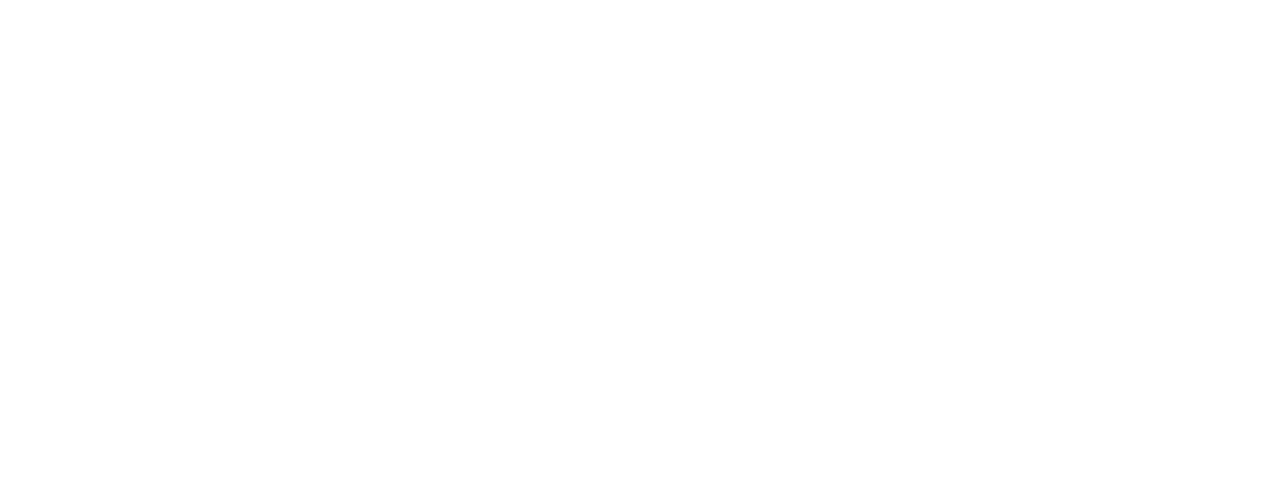
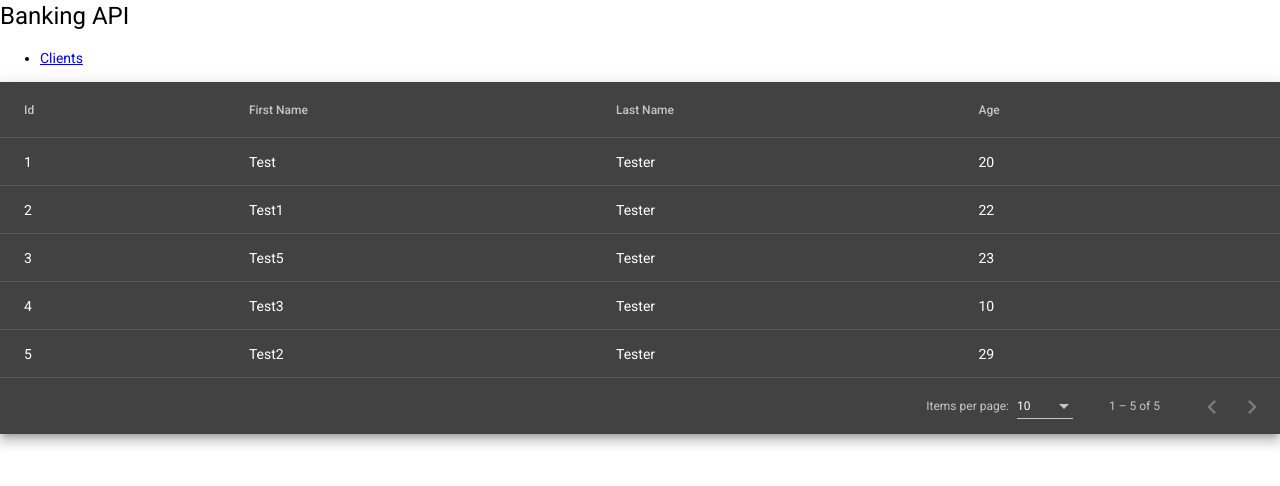
Before and after one commit to java-gcp-220228/john-revature, an Angular app in the folder ui/: page /clients in a window 1280 px wide. Before the commit this address led to /. Shown: the top 486 px of the page. Built offline with nearby package versions, Linux system fonts and the light colour scheme.

Commit message:
add prelim client component

```diff
--- a/ui/package.json
+++ b/ui/package.json
@@ -20,7 +20,9 @@
     "@angular/platform-browser": "~13.2.0",
     "@angular/platform-browser-dynamic": "~13.2.0",
     "@angular/router": "~13.2.0",
+    "navigation": "^6.0.0",
     "rxjs": "~7.5.0",
+    "table": "^6.8.0",
     "tslib": "^2.3.0",
     "zone.js": "~0.11.4"
   },
@@ -32,8 +34,8 @@
     "@types/node": "^12.11.1",
     "jasmine-core": "~4.0.0",
     "karma": "~6.3.0",
+    "karma-coverage": "~2.1.0",
     "karma-firefox-launcher": "~2.1.2",
-    "karma-coverage": "~2.1.0",
     "karma-jasmine": "~4.0.0",
     "karma-jasmine-html-reporter": "~1.7.0",
     "typescript": "~4.5.2"
--- a/ui/src/app/app-routing.module.ts
+++ b/ui/src/app/app-routing.module.ts
@@ -1,7 +1,10 @@
 import { NgModule } from '@angular/core';
 import { RouterModule, Routes } from '@angular/router';
+import { ClientComponent } from './client/client.component';
 
-const routes: Routes = [];
+const routes: Routes = [
+  { path: 'clients', component: ClientComponent}
+];
 
 @NgModule({
   imports: [RouterModule.forRoot(routes)],
--- a/ui/src/app/app.component.html
+++ b/ui/src/app/app.component.html
@@ -1,2 +1,7 @@
-
+<h1>Banking API</h1>
+<nav>
+  <ul>
+    <li><a routerLink="clients">Clients</a></li>
+  </ul>
+</nav>
 <router-outlet></router-outlet>
--- /dev/null
+++ b/ui/src/app/client/client-datasource.ts
@@ -0,0 +1,99 @@
+import { DataSource } from '@angular/cdk/collections';
+import { MatPaginator } from '@angular/material/paginator';
+import { MatSort } from '@angular/material/sort';
+import { map } from 'rxjs/operators';
+import { Observable, of as observableOf, merge } from 'rxjs';
+
+export interface ClientItem {
+  firstName: string;
+  lastName: string;
+  age: number;
+  id: number;
+}
+
+
+export const EXAMPLE_DATA = [
+  { id: 1, firstName:'Test', lastName: "Tester", age: 20 },
+  { id: 2, firstName:'Test1', lastName: "Tester", age: 22 },
+  { id: 3, firstName:'Test5', lastName: "Tester", age: 23 },
+  { id: 4, firstName:'Test3', lastName: "Tester", age: 10 },
+  { id: 5, firstName:'Test2', lastName: "Tester", age: 29 }
+];
+
+/**
+ * Data source for the Client view. This class should
+ * encapsulate all logic for fetching and manipulating the displayed data
+ * (including sorting, pagination, and filtering).
+ */
+export class ClientDataSource extends DataSource<ClientItem> {
+  data: ClientItem[] = EXAMPLE_DATA;
+  paginator: MatPaginator | undefined;
+  sort: MatSort | undefined;
+
+  constructor() {
+    super();
+  }
+
+  /**
+   * Connect this data source to the table. The table will only update when
+   * the returned stream emits new items.
+   * @returns A stream of the items to be rendered.
+   */
+  connect(): Observable<ClientItem[]> {
+    if (this.paginator && this.sort) {
+      // Combine everything that affects the rendered data into one update
+      // stream for the data-table to consume.
+      return merge(observableOf(this.data), this.paginator.page, this.sort.sortChange)
+        .pipe(map(() => {
+          return this.getPagedData(this.getSortedData([...this.data ]));
+        }));
+    } else {
+      throw Error('Please set the paginator and sort on the data source before connecting.');
+    }
+  }
+
+  /**
+   *  Called when the table is being destroyed. Use this function, to clean up
+   * any open connections or free any held resources that were set up during connect.
+   */
+  disconnect(): void {}
+
+  /**
+   * Paginate the data (client-side). If you're using server-side pagination,
+   * this would be replaced by requesting the appropriate data from the server.
+   */
+  private getPagedData(data: ClientItem[]): ClientItem[] {
+    if (this.paginator) {
+      const startIndex = this.paginator.pageIndex * this.paginator.pageSize;
+      return data.splice(startIndex, this.paginator.pageSize);
+    } else {
+      return data;
+    }
+  }
+
+  /**
+   * Sort the data (client-side). If you're using server-side sorting,
+   * this would be replaced by requesting the appropriate data from the server.
+   */
+  private getSortedData(data: ClientItem[]): ClientItem[] {
+    if (!this.sort || !this.sort.active || this.sort.direction === '') {
+      return data;
+    }
+
+    return data.sort((a, b) => {
+      const isAsc = this.sort?.direction === 'asc';
+      switch (this.sort?.active) {
+        case 'firstName': return compare(a.firstName, b.firstName, isAsc);
+        case 'lastName': return compare(a.lastName, b.lastName, isAsc);
+        case 'age': return compare(a.age, b.age, isAsc);
+        case 'id': return compare(+a.id, +b.id, isAsc);
+        default: return 0;
+      }
+    });
+  }
+}
+
+/** Simple sort comparator for example ID/Name columns (for client-side sorting). */
+function compare(a: string | number, b: string | number, isAsc: boolean): number {
+  return (a < b ? -1 : 1) * (isAsc ? 1 : -1);
+}
--- /dev/null
+++ b/ui/src/app/client/client.component.css
@@ -0,0 +1,3 @@
+.full-width-table {
+  width: 100%;
+}
--- /dev/null
+++ b/ui/src/app/client/client.component.html
@@ -0,0 +1,38 @@
+<div class="mat-elevation-z8">
+  <table mat-table class="full-width-table" matSort aria-label="Elements">
+    <!-- Id Column -->
+    <ng-container matColumnDef="id">
+      <th mat-header-cell *matHeaderCellDef mat-sort-header>Id</th>
+      <td mat-cell *matCellDef="let row">{{row.id}}</td>
+    </ng-container>
+
+    <!-- firstName Column -->
+    <ng-container matColumnDef="firstName">
+      <th mat-header-cell *matHeaderCellDef mat-sort-header>First Name</th>
+      <td mat-cell *matCellDef="let row">{{row.firstName}}</td>
+    </ng-container>
+
+    <!-- lastName Column -->
+    <ng-container matColumnDef="lastName">
+      <th mat-header-cell *matHeaderCellDef mat-sort-header>Last Name</th>
+      <td mat-cell *matCellDef="let row">{{row.lastName}}</td>
+    </ng-container>
+
+    <!-- age Column -->
+    <ng-container matColumnDef="age">
+      <th mat-header-cell *matHeaderCellDef mat-sort-header>Age</th>
+      <td mat-cell *matCellDef="let row">{{row.age}}</td>
+    </ng-container>
+
+    <tr mat-header-row *matHeaderRowDef="displayedColumns"></tr>
+    <tr mat-row *matRowDef="let row; columns: displayedColumns;"></tr>
+  </table>
+
+  <mat-paginator #paginator
+      [length]="dataSource?.data?.length"
+      [pageIndex]="0"
+      [pageSize]="10"
+      [pageSizeOptions]="[5, 10, 20]"
+      aria-label="Select page">
+  </mat-paginator>
+</div>
--- /dev/null
+++ b/ui/src/app/client/client.component.ts
@@ -0,0 +1,30 @@
+import { AfterViewInit, Component, ViewChild } from '@angular/core';
+import { MatPaginator } from '@angular/material/paginator';
+import { MatSort } from '@angular/material/sort';
+import { MatTable } from '@angular/material/table';
+import { ClientDataSource, ClientItem } from './client-datasource';
+
+@Component({
+  selector: 'app-client',
+  templateUrl: './client.component.html',
+  styleUrls: ['./client.component.css']
+})
+export class ClientComponent implements AfterViewInit {
+  @ViewChild(MatPaginator) paginator!: MatPaginator;
+  @ViewChild(MatSort) sort!: MatSort;
+  @ViewChild(MatTable) table!: MatTable<ClientItem>;
+  dataSource: ClientDataSource;
+
+  /** Columns displayed in the table. Columns IDs can be added, removed, or reordered. */
+  displayedColumns = ['id', 'firstName', 'lastName', 'age'];
+
+  constructor() {
+    this.dataSource = new ClientDataSource();
+  }
+
+  ngAfterViewInit(): void {
+    this.dataSource.sort = this.sort;
+    this.dataSource.paginator = this.paginator;
+    this.table.dataSource = this.dataSource;
+  }
+}
--- a/ui/src/environments/environment.prod.ts
+++ b/ui/src/environments/environment.prod.ts
@@ -1,3 +1,4 @@
 export const environment = {
-  production: true
+  production: true,
+  apiUrl: 'http://localhost:7070'
 };
--- a/ui/src/environments/environment.ts
+++ b/ui/src/environments/environment.ts
@@ -3,7 +3,8 @@
 // The list of file replacements can be found in `angular.json`.
 
 export const environment = {
-  production: false
+  production: false,
+  apiUrl: 'http://localhost:7070'
 };
 
 /*
```
Also changed, not shown: ui/src/app/app.module.ts (+10 -2 lines), ui/src/environments/environment.gradle.ts (deleted, +0 -16 lines), 2 other files (tests, documents, lock files or other folders).
